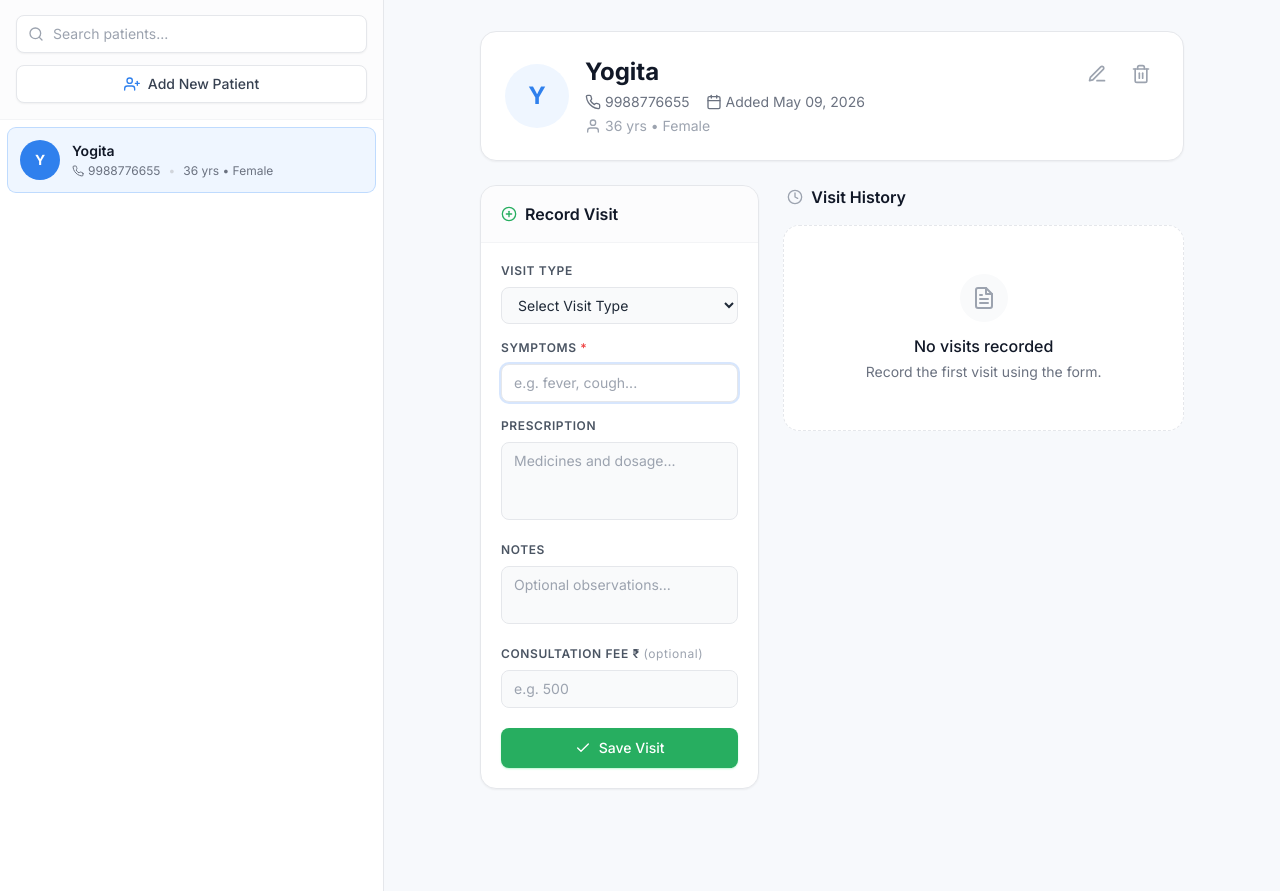
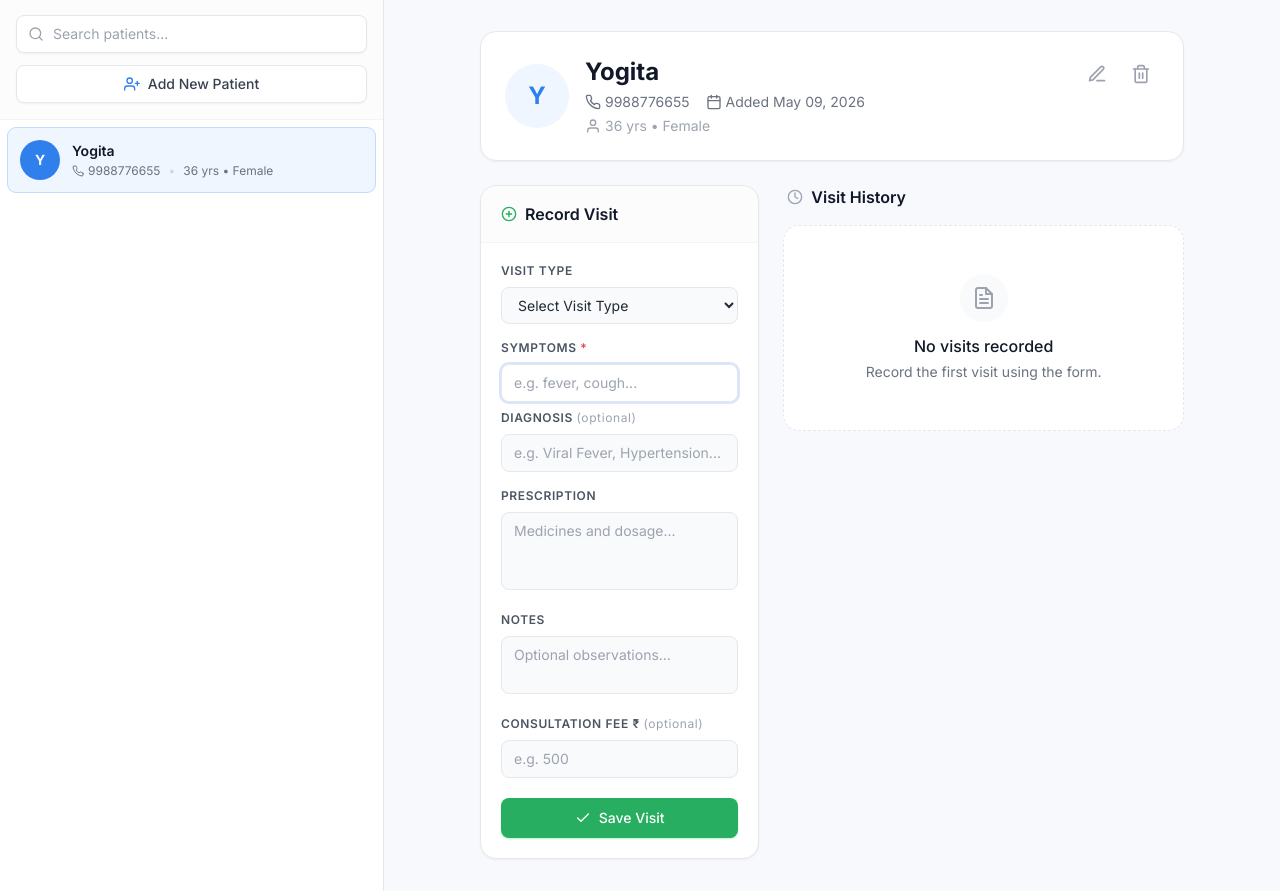
Before and after one commit to Karanman12/ClinicTrack, a FastAPI app: page /app/patient/1 in a window 1280 px wide. Shown: the part 58-949 px from the top of the page. Run offline with FastAPI, Linux system fonts and the light colour scheme; some libraries are stand-ins or nearby versions.

Commit message:
feature: diagnosis field added to visit form

```diff
--- a/clinic_TrackPRO/main.py
+++ b/clinic_TrackPRO/main.py
@@ -49,6 +49,7 @@ COMMON_SYMPTOMS = [
     "blood in stool", "high blood pressure", "low blood pressure",
     "diabetes", "allergies",
 ]
+
 
 # ---------------------------------------------------------------------------
 # Routes
@@ -138,6 +139,7 @@ def add_visit(
     prescription: str = Form(...),
     notes: str = Form(""),
     visit_type: str = Form(""),
+    diagnosis: str = Form(""),
     amount: int = Form(0),
     db: Session = Depends(get_db),
 ):
@@ -148,6 +150,7 @@ def add_visit(
         patient_id=patient_id,
         symptoms=symptoms.strip(),
         prescription=prescription.strip(),
+        diagnosis=diagnosis.strip() if diagnosis else None,
         notes=notes.strip(),
         visit_type=visit_type.strip() if visit_type else None,
         amount=amount,
@@ -190,6 +193,7 @@ def update_visit(
     prescription: str = Form(...),
     notes: str = Form(""),
     visit_type: str = Form(""),
+    diagnosis: str = Form(""),
     amount: int = Form(0),
     db: Session = Depends(get_db),
 ):
@@ -200,6 +204,7 @@ def update_visit(
     if visit:
         visit.symptoms = symptoms.strip()
         visit.prescription = prescription.strip()
+        visit.diagnosis = diagnosis.strip() if diagnosis else None
         visit.notes = notes.strip()
         visit.visit_type = visit_type.strip() if visit_type else None
         visit.amount = amount
--- a/clinic_TrackPRO/models.py
+++ b/clinic_TrackPRO/models.py
@@ -48,6 +48,8 @@ class Visit(Base):
     prescription = Column(Text, nullable=False)
     notes = Column(Text, default="")
     amount = Column(Integer, nullable=True)
+    visit_type = Column(String(50), nullable=True)
+    diagnosis = Column(String(200), nullable=True)
     visit_date = Column(DateTime, default=datetime.utcnow)
 
     # Back-reference to the parent patient
--- a/clinic_TrackPRO/templates/index.html
+++ b/clinic_TrackPRO/templates/index.html
@@ -209,6 +209,12 @@
                                     <p class="text-red-500 text-xs mt-1 hidden" id="err-symptoms">This field is required.</p>
                                     <!-- Autocomplete Dropdown -->
                                     <div id="suggestionBox" class="absolute z-20 w-full mt-1 bg-white border border-gray-200 rounded-lg shadow-lg hidden overflow-hidden"></div>
+                                <div id="suggestionBox" class="abso...
+                             </div>
+                                <div class="mt-6 mb-4" style="padding-top: 8px;">
+                                <label class="block text-xs font-semibold text-gray-600 uppercase tracking-wider mb-2" for="diagnosis">Diagnosis <span class="text-gray-400 font-normal normal-case">(optional)</span></label>
+                                <input type="text" id="diagnosis" name="diagnosis" class="w-full px-3 py-2 bg-gray-50 border border-gray-200 rounded-lg text-sm focus:bg-white focus:outline-none focus:ring-2 focus:ring-blue-500/20 focus:border-primary transition-colors" placeholder="e.g. Viral Fever, Hypertension...">
+                            </div>
                                 </div>
                                 <div class="mb-4">
                                     <label class="block text-xs font-semibold text-gray-600 uppercase tracking-wider mb-2" for="prescription">Prescription</label>
```
Also changed, not shown: clinic_TrackPRO/clinic_track.db.
